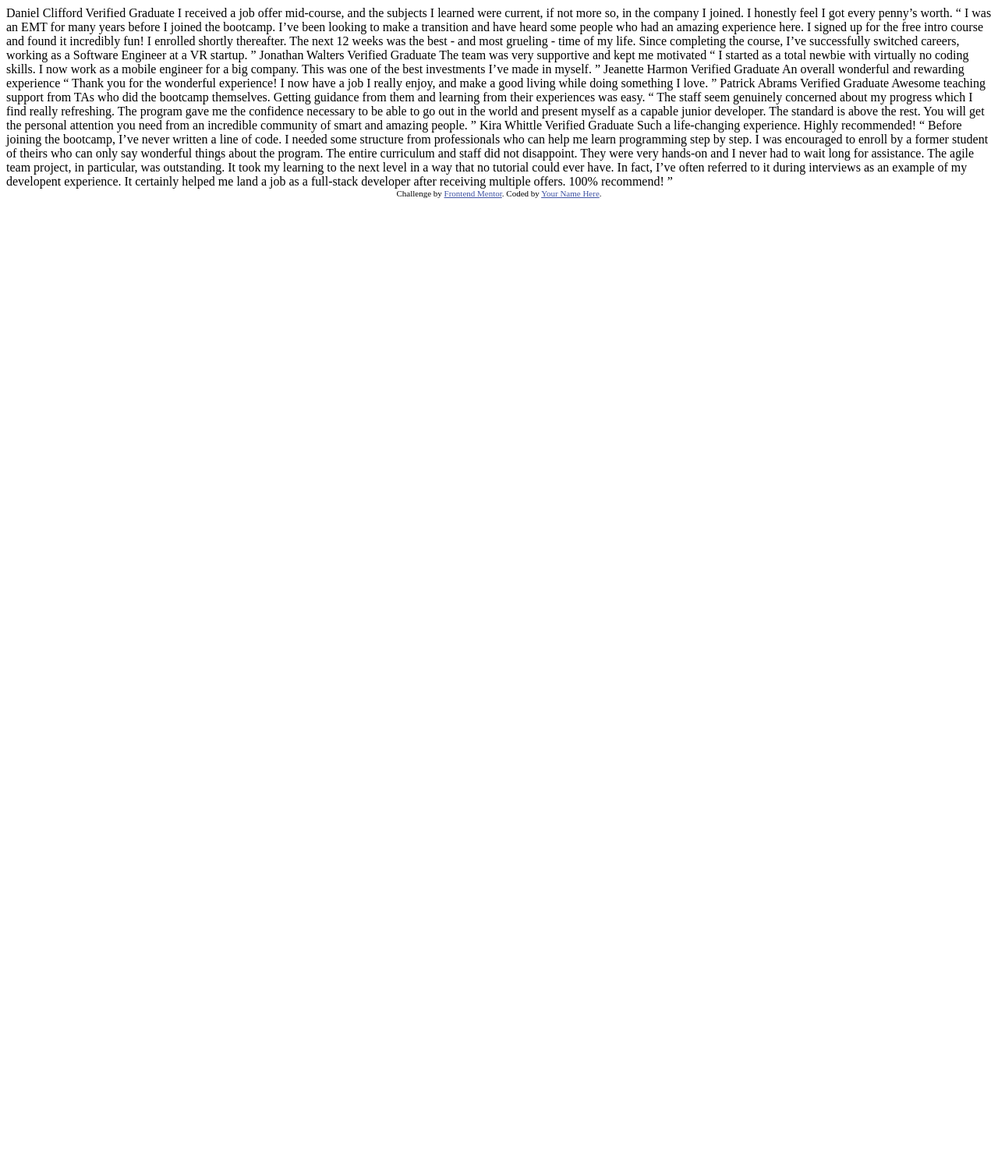
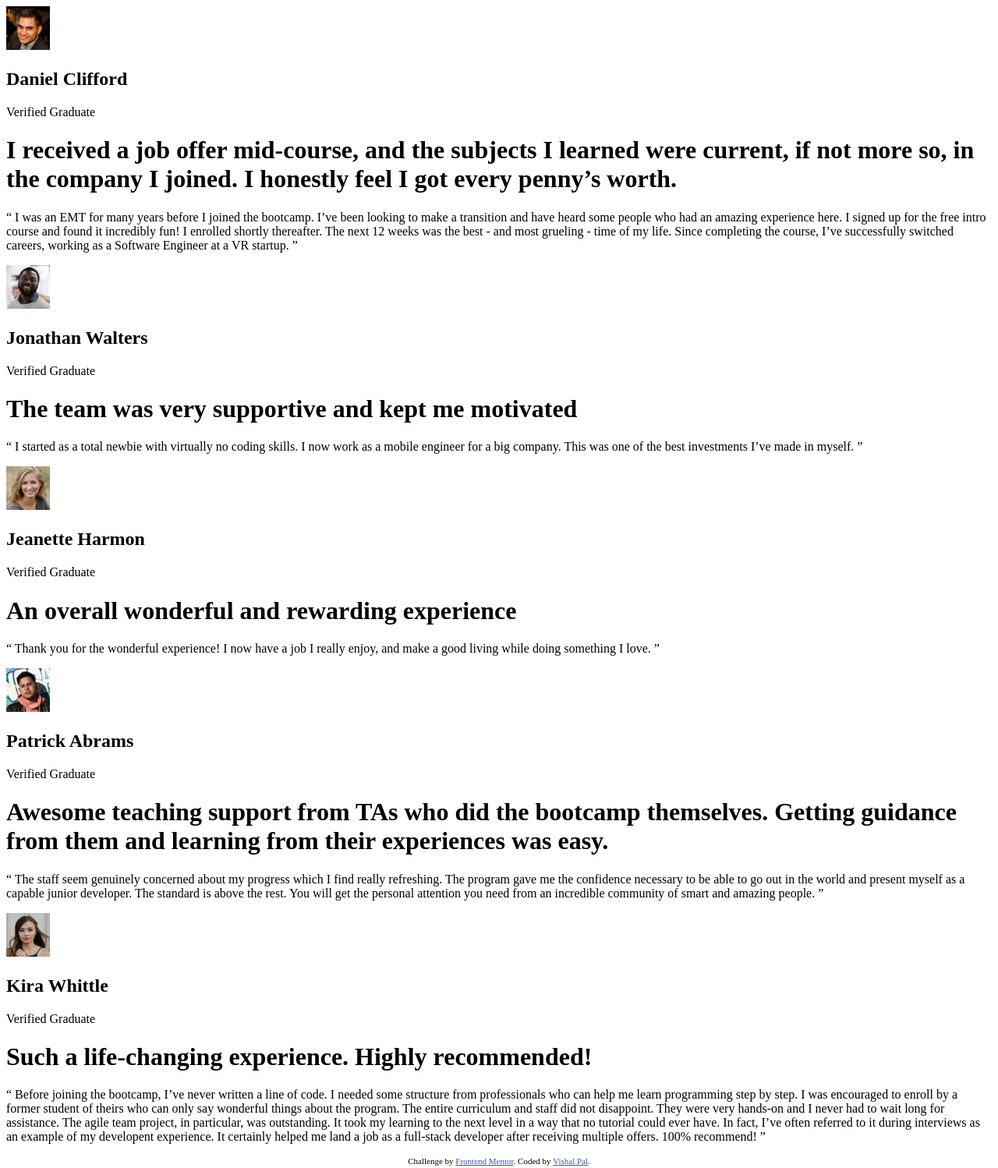
Before and after one commit to vishy312/testimonial-grid-section, a plain HTML site: page docs/index.html in a window 1280 px wide. Shown: the whole page at 78% size. Before the commit the page ends 800 px from the top, so only its background shows below. Drawn offline with Linux system fonts and the light colour scheme.

Commit message:
markup done

```diff
--- a/docs/index.html
+++ b/docs/index.html
@@ -15,50 +15,80 @@
   </style>
 </head>
 <body>
-  Daniel Clifford
-  Verified Graduate
-
+  <main class="container">
+    <div class="4-card-set">
+      <div class="2-card-set">
+        <div class="card">
+          <div class="profile">
+            <img src="images/image-daniel.jpg" alt="daniel-profile-pic" class="profile-pic">
+            <h2>Daniel Clifford</h2>
+            <p>Verified Graduate</p>
+          </div>
+          <h1>
             I received a job offer mid-course, and the subjects I learned were current, if not more so,
             in the company I joined. I honestly feel I got every penny’s worth.
-
+          </h1>
+          <p>
             “ I was an EMT for many years before I joined the bootcamp. I’ve been looking to make a
             transition and have heard some people who had an amazing experience here. I signed up
             for the free intro course and found it incredibly fun! I enrolled shortly thereafter.
             The next 12 weeks was the best - and most grueling - time of my life. Since completing
             the course, I’ve successfully switched careers, working as a Software Engineer at a VR startup. ”
-
-  Jonathan Walters
-  Verified Graduate
-
-  The team was very supportive and kept me motivated
-
+          </p>
+        </div>
+        <div class="card">
+          <div class="profile">
+            <img src="images/image-jonathan.jpg" alt="jonathan-profile-pic" class="profile-pic">
+            <h2>Jonathan Walters</h2>
+            <p>Verified Graduate</p>
+          </div>
+          <h1>The team was very supportive and kept me motivated</h1>
+          <p>
             “ I started as a total newbie with virtually no coding skills. I now work as a mobile engineer
             for a big company. This was one of the best investments I’ve made in myself. ”
-
-  Jeanette Harmon
-  Verified Graduate
-
-  An overall wonderful and rewarding experience
-
+          </p>
+        </div>
+      </div>
+      <div class="2-card-set">
+        <div class="card">
+          <div class="profile">
+            <img src="images/image-jeanette.jpg" alt="jeanette-profile-pic" class="profile-pic">
+            <h2>Jeanette Harmon</h2>
+            <p>Verified Graduate</p>
+          </div>
+          <h1>An overall wonderful and rewarding experience</h1>
+          <p>
             “ Thank you for the wonderful experience! I now have a job I really enjoy, and make a good living
             while doing something I love. ”
-
-  Patrick Abrams
-  Verified Graduate
-
+          </p>
+        </div>
+        <div class="card">
+          <div class="profile">
+            <img src="images/image-patrick.jpg" alt="patrick-profile-pic" class="profile-pic">
+            <h2>Patrick Abrams</h2>
+            <p>Verified Graduate</p>
+          </div>
+          <h1>
             Awesome teaching support from TAs who did the bootcamp themselves. Getting guidance from them and
             learning from their experiences was easy.
-
+          </h1>
+          <p>
             “ The staff seem genuinely concerned about my progress which I find really refreshing. The program
             gave me the confidence necessary to be able to go out in the world and present myself as a capable
             junior developer. The standard is above the rest. You will get the personal attention you need from
             an incredible community of smart and amazing people. ”
-
-  Kira Whittle
-  Verified Graduate
-
-  Such a life-changing experience. Highly recommended!
-
+          </p>
+        </div>
+      </div>
+    </div>
+    <div class="card">
+      <div class="profile">
+        <img src="images/image-kira.jpg" alt="kira-profile-pic" class="profile-pic">
+        <h2>Kira Whittle</h2>
+        <p>Verified Graduate</p>
+      </div>
+      <h1>Such a life-changing experience. Highly recommended!</h1>
+      <p>
         “ Before joining the bootcamp, I’ve never written a line of code. I needed some structure from
         professionals who can help me learn programming step by step. I was encouraged to enroll by a former
         student of theirs who can only say wonderful things about the program. The entire curriculum and staff
@@ -67,10 +97,12 @@
         could ever have. In fact, I’ve often referred to it during interviews as an example of my developent
         experience. It certainly helped me land a job as a full-stack developer after receiving multiple offers.
         100% recommend! ”
-
+      </p>
+    </div>
+  </main>
   <div class="attribution">
     Challenge by <a href="https://www.frontendmentor.io?ref=challenge" target="_blank">Frontend Mentor</a>.
-    Coded by <a href="#">Your Name Here</a>.
+    Coded by <a href="https://github.com/vishy312">Vishal Pal</a>.
   </div>
 </body>
 </html>
```
Lines whose indentation alone changed are shown as unchanged.
